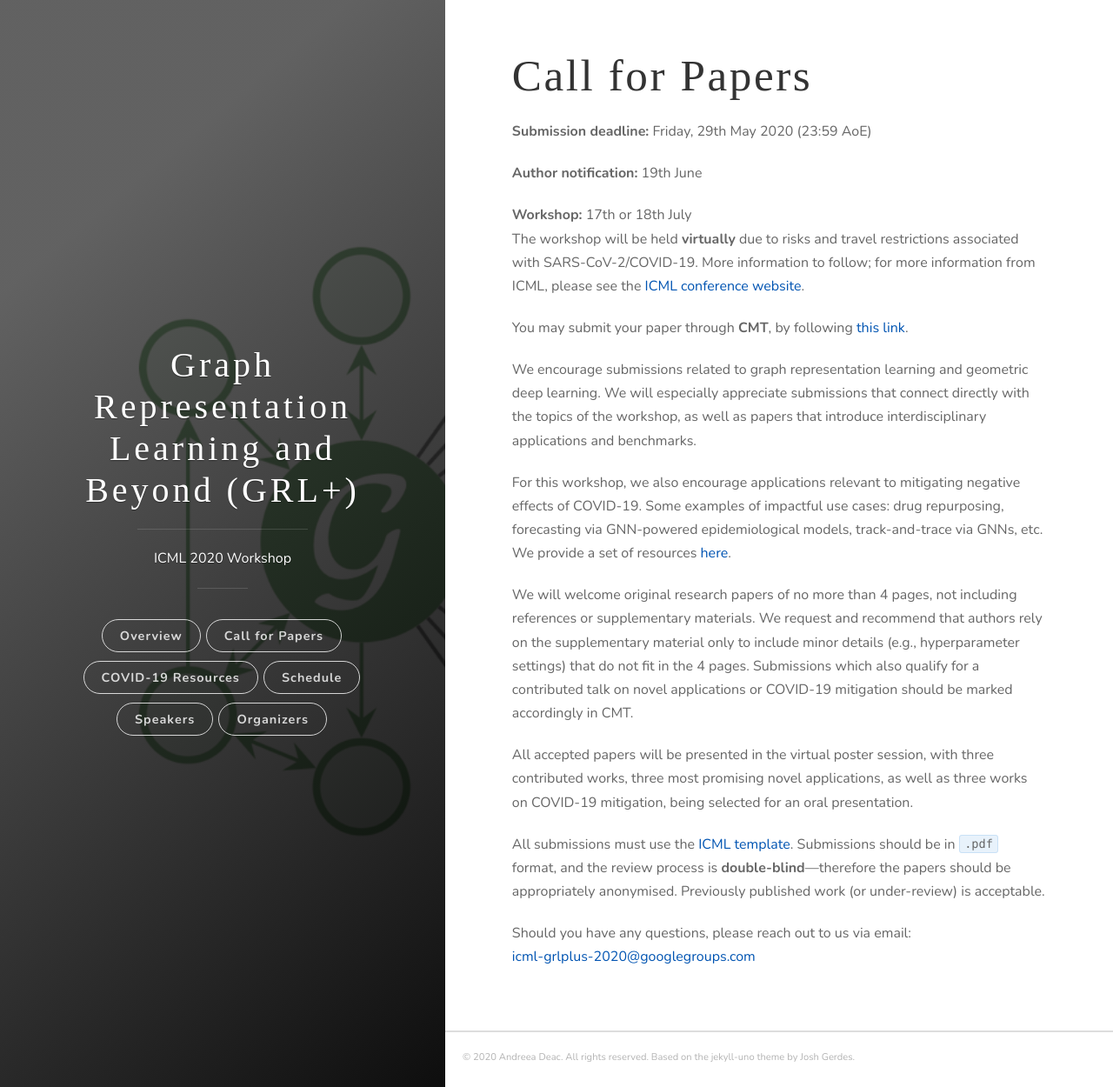
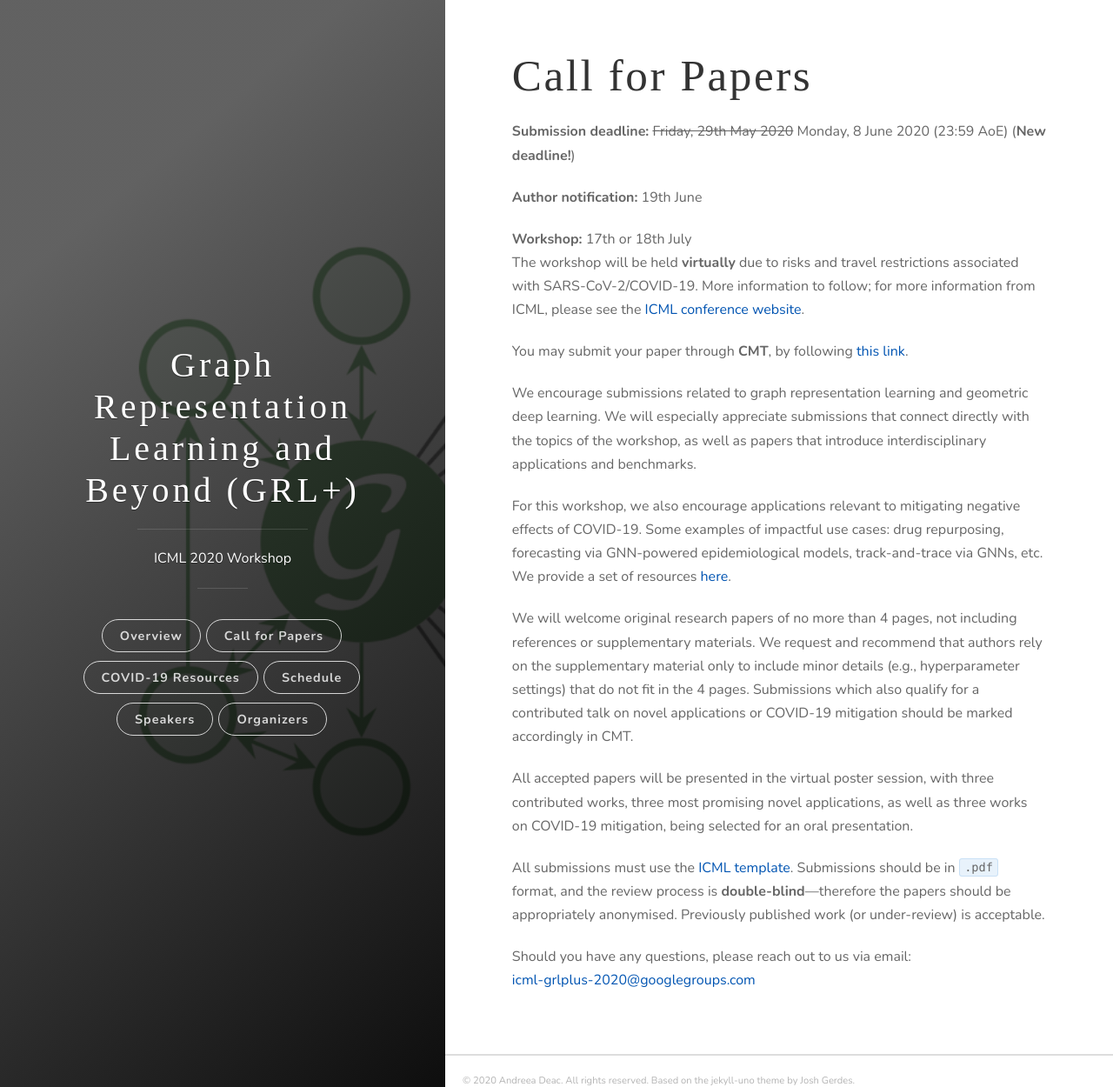
Before and after one commit to grlplus/grlplus.github.io, a Jekyll site: the page built from cfp.md, in a window 1280 px wide and 1250 px high. Shown: the whole window at 87% size. Built offline with Jekyll 4.4.1, drawn with Linux system fonts in a browser that asks for light colours; some web fonts are replaced.

Commit message:
Update cfp.md

```diff
--- a/cfp.md
+++ b/cfp.md
@@ -4,7 +4,7 @@ title: Call for Papers
 permalink: /cfp/
 ---
 
-**Submission deadline:** Friday, 29th May 2020 (23:59 AoE)
+**Submission deadline:** ~~Friday, 29th May 2020~~ Monday, 8 June 2020 (23:59 AoE) (**New deadline!**)
 
 **Author notification:** 19th June
 
```
